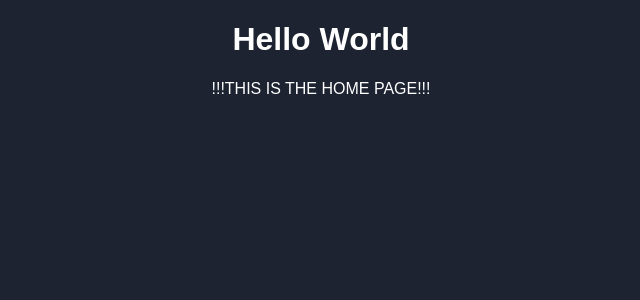
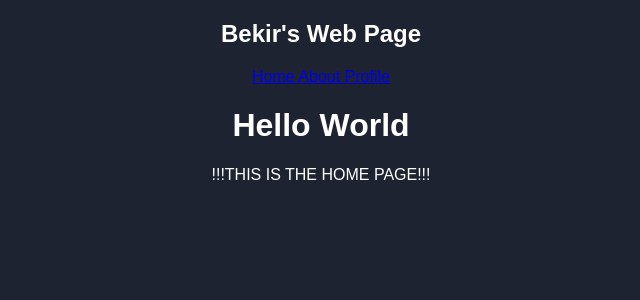
Before and after one commit to Bskasan/React_Practises, a React (Create React App) app in the folder My-Practises/react-routes/: page / in a window 1280 px wide. Shown: the top 300 px of the page, without its empty margins (319-959 px from the left). Built offline with nearby package versions, Linux system fonts and the light colour scheme.

Commit message:
links added to nav

```diff
--- a/My-Practises/react-routes/src/App.js
+++ b/My-Practises/react-routes/src/App.js
@@ -1,5 +1,5 @@
 import "./App.css";
-import { BrowserRouter, Route, Routes } from "react-router-dom";
+import { BrowserRouter, Link, Route, Routes } from "react-router-dom";
 import Home from "./pages/Home";
 import About from "./pages/About";
 import Profile from "./pages/Profile";
@@ -8,6 +8,14 @@ import ErrorPage from "./pages/ErrorPage";
 function App() {
   return (
     <BrowserRouter>
+      <nav>
+        <h2>Bekir's Web Page</h2>
+        <div>
+          <Link to="/"> Home </Link>
+          <Link to="/about"> About </Link>
+          <Link to="/profile"> Profile </Link>
+        </div>
+      </nav>
       <h1>Hello World</h1>
       <Routes>
         <Route path="/" element={<Home />} />
```
Also changed, not shown: My-Practises/react-routes/public/images/logo.jpg (added), My-Practises/react-routes/src/App.css (line endings or trailing spaces).
